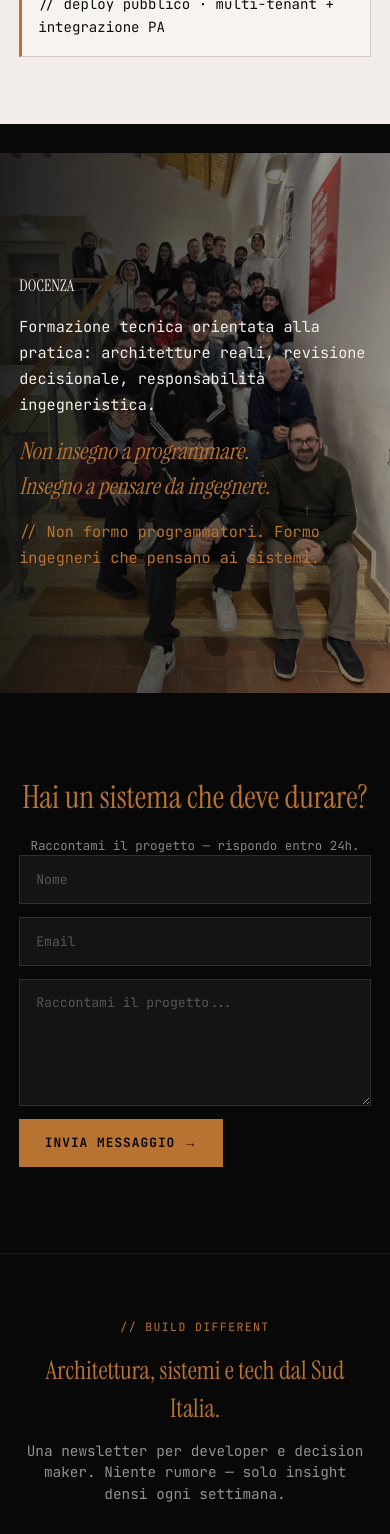
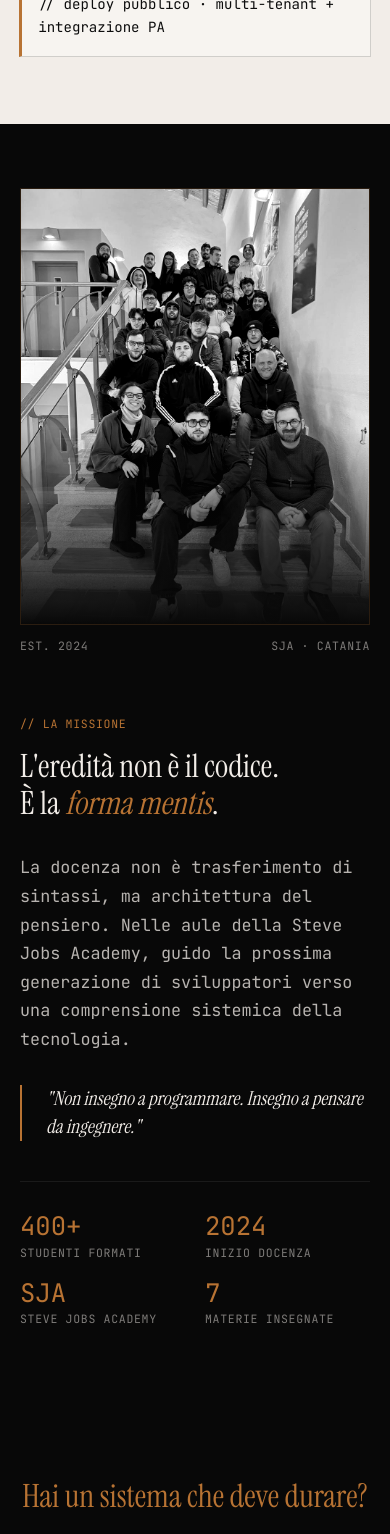
Before and after one commit to Flame0510/micheletornello.com, a Next.js app: page / in a window 390 px wide. Shown: the part 5760-7294 px from the top of the page. Built offline with nearby package versions, Linux system fonts and the light colour scheme.

Commit message:
feat: docenza hybrid section (C philosophy + A stats)

```diff
--- a/src/app/page.tsx
+++ b/src/app/page.tsx
@@ -224,13 +224,6 @@ export default function HomePage() {
     .notes { margin-top: .7rem !important; color: #B87333; }
     .log { margin-top: .75rem !important; color: #B87333; }
 
-    .teaching { position: relative; min-height: 540px; margin-top: 1.8rem; }
-    .teaching img { width: 100%; height: 100%; min-height: 540px; object-fit: cover; filter: saturate(.8) contrast(1.02); }
-    .teachingOverlay { position: absolute; inset: 0; background: linear-gradient(90deg, rgba(8,8,8,.88) 0%, rgba(8,8,8,.62) 55%, rgba(8,8,8,.35) 100%); display: flex; flex-direction: column; justify-content: center; gap: 1rem; padding: 2rem 1.2rem; max-width: 820px; }
-    .teachingOverlay p { margin: 0; max-width: 60ch; line-height: 1.7; font-size: .95rem; }
-    blockquote { color: #b87333; font-size: clamp(1.45rem,2.3vw,2.4rem); font-style: italic; max-width: 24ch; }
-    .academyClaim { margin: .4rem 0 0; font-family: var(--font-jetbrains-mono), monospace; color: #B87333; font-size: .85rem; }
-
     .cta { text-align: center; padding-top: 5rem; padding-bottom: 5.4rem; }
     .cta h2 { font-size: clamp(2rem,3vw,3.2rem); margin-bottom: .5rem; }
     .cta a { color: #f2ede8; border-bottom: 1px solid rgba(184,115,51,.55); }
@@ -384,14 +377,160 @@ export default function HomePage() {
         </div>
       </section>
 
-      <section id="academy" className="teaching">
-        <img src="/academy-class.jpg" alt="Docenza in aula" />
-        <div className="teachingOverlay">
-          <h2>DOCENZA</h2>
-          <p>Formazione tecnica orientata alla pratica: architetture reali, revisione decisionale, responsabilità ingegneristica.</p>
-          <blockquote>Non insegno a programmare. Insegno a pensare da ingegnere.</blockquote>
-          <p className="academyClaim">// Non formo programmatori. Formo ingegneri che pensano ai sistemi.</p>
+      <section id="academy" className="docH_section">
+        <div className="docH_container">
+          <div className="docH_grid">
+            <div className="docH_visual">
+              <div className="docH_imageWrapper">
+                <img src="/academy-class.jpg" alt="Michele Tornello in aula" className="docH_img" />
+                <div className="docH_imageOverlay"></div>
+              </div>
+              <div className="docH_imgMeta">
+                <span className="docH_mono">EST. 2024</span>
+                <span className="docH_mono">SJA · CATANIA</span>
+              </div>
+            </div>
+
+            <div className="docH_content">
+              <header className="docH_header">
+                <span className="docH_label docH_mono">// LA MISSIONE</span>
+                <h2 className="docH_title">
+                  L&apos;eredità non è il codice.<br />
+                  È la <em>forma mentis</em>.
+                </h2>
+              </header>
+
+              <div className="docH_body">
+                <p className="docH_text">
+                  La docenza non è trasferimento di sintassi, ma architettura del pensiero. Nelle aule della Steve Jobs Academy, guido la prossima generazione di sviluppatori verso una comprensione sistemica della tecnologia.
+                </p>
+
+                <blockquote className="docH_quote">
+                  &quot;Non insegno a programmare. Insegno a pensare da ingegnere.&quot;
+                </blockquote>
+
+                <div className="docH_stats">
+                  <div className="docH_stat">
+                    <span className="docH_statVal">400+</span>
+                    <span className="docH_statLab">Studenti Formati</span>
+                  </div>
+                  <div className="docH_stat">
+                    <span className="docH_statVal">2024</span>
+                    <span className="docH_statLab">Inizio Docenza</span>
+                  </div>
+                  <div className="docH_stat">
+                    <span className="docH_statVal">SJA</span>
+                    <span className="docH_statLab">Steve Jobs Academy</span>
+                  </div>
+                  <div className="docH_stat">
+                    <span className="docH_statVal">7</span>
+                    <span className="docH_statLab">Materie Insegnate</span>
+                  </div>
+                </div>
+              </div>
+            </div>
+          </div>
         </div>
+
+        <style>{`
+          .docH_section {
+            background-color: #080808;
+            color: #F2EDE8;
+            padding: 100px 24px;
+            overflow: hidden;
+          }
+          .docH_container {
+            max-width: 1200px;
+            margin: 0 auto;
+          }
+          .docH_grid {
+            display: grid;
+            grid-template-columns: 1fr;
+            gap: 60px;
+            align-items: center;
+          }
+          @media (min-width: 1024px) {
+            .docH_grid { grid-template-columns: 1fr 1.2fr; gap: 80px; }
+          }
+          .docH_imageWrapper {
+            position: relative;
+            aspect-ratio: 4/5;
+            overflow: hidden;
+            border: 1px solid rgba(184,115,51,0.2);
+          }
+          .docH_img {
+            width: 100%; height: 100%;
+            object-fit: cover;
+            filter: grayscale(1) contrast(1.1);
+            transition: transform 0.8s cubic-bezier(0.16,1,0.3,1);
+          }
+          .docH_imageWrapper:hover .docH_img { transform: scale(1.04); }
+          .docH_imageOverlay {
+            position: absolute; inset: 0;
+            background: linear-gradient(to bottom, transparent 55%, #080808);
+            pointer-events: none;
+          }
+          .docH_imgMeta {
+            display: flex; justify-content: space-between;
+            margin-top: 12px; opacity: 0.5;
+          }
+          .docH_header { margin-bottom: 32px; }
+          .docH_label {
+            display: block; color: #B87333;
+            margin-bottom: 16px; letter-spacing: 0.1em;
+          }
+          .docH_title {
+            font-family: 'Instrument Serif', serif;
+            font-size: clamp(2.2rem, 4.5vw, 3.8rem);
+            line-height: 1.15; font-weight: 400;
+          }
+          .docH_title em { font-style: italic; color: #B87333; }
+          .docH_body { max-width: 560px; }
+          .docH_text {
+            font-size: 1.05rem; line-height: 1.7;
+            opacity: 0.75; margin-bottom: 32px;
+          }
+          .docH_quote {
+            font-family: 'Instrument Serif', serif;
+            font-style: italic;
+            font-size: 1.5rem; line-height: 1.45;
+            padding-left: 24px;
+            border-left: 2px solid #B87333;
+            margin: 0 0 40px; color: #F2EDE8;
+          }
+          .docH_stats {
+            display: grid;
+            grid-template-columns: repeat(4, 1fr);
+            gap: 16px;
+            border-top: 1px solid rgba(242,237,232,0.08);
+            padding-top: 32px;
+          }
+          .docH_stat {
+            display: flex; flex-direction: column; gap: 4px;
+          }
+          .docH_statVal {
+            font-family: 'JetBrains Mono', monospace;
+            font-size: 1.6rem; color: #B87333; line-height: 1;
+          }
+          .docH_statLab {
+            font-size: 0.72rem; text-transform: uppercase;
+            letter-spacing: 0.06em; opacity: 0.5;
+          }
+          .docH_mono {
+            font-family: 'JetBrains Mono', monospace;
+            font-size: 0.72rem; letter-spacing: 0.06em; text-transform: uppercase;
+          }
+          @media (max-width: 767px) {
+            .docH_section { padding: 64px 20px; }
+            .docH_title { font-size: 2rem; }
+            .docH_quote { font-size: 1.2rem; }
+            .docH_stats { grid-template-columns: repeat(2, 1fr); gap: 20px; }
+          }
+          @media (min-width: 768px) and (max-width: 1023px) {
+            .docH_section { padding: 80px 32px; }
+            .docH_stats { grid-template-columns: repeat(4, 1fr); }
+          }
+        `}</style>
       </section>
 
       <section id="contatto" className="cta sectionWrap">
```
